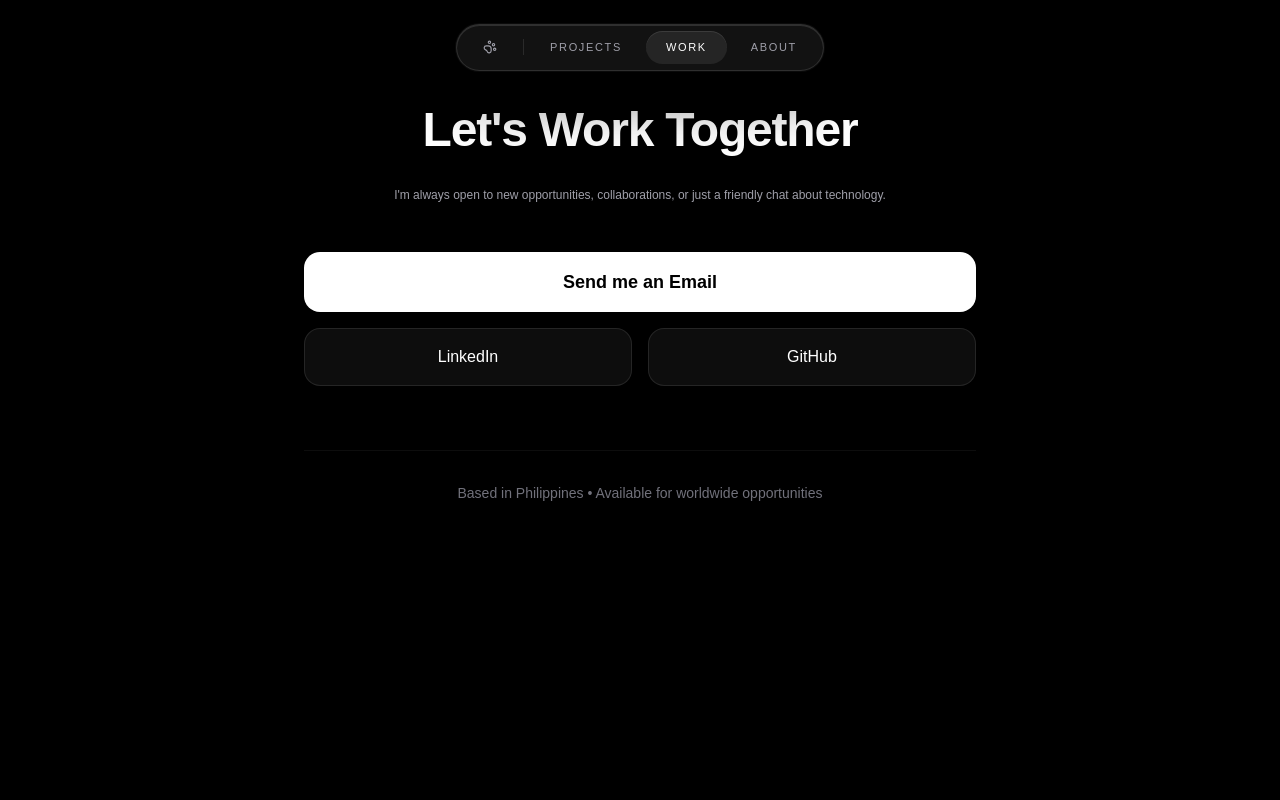
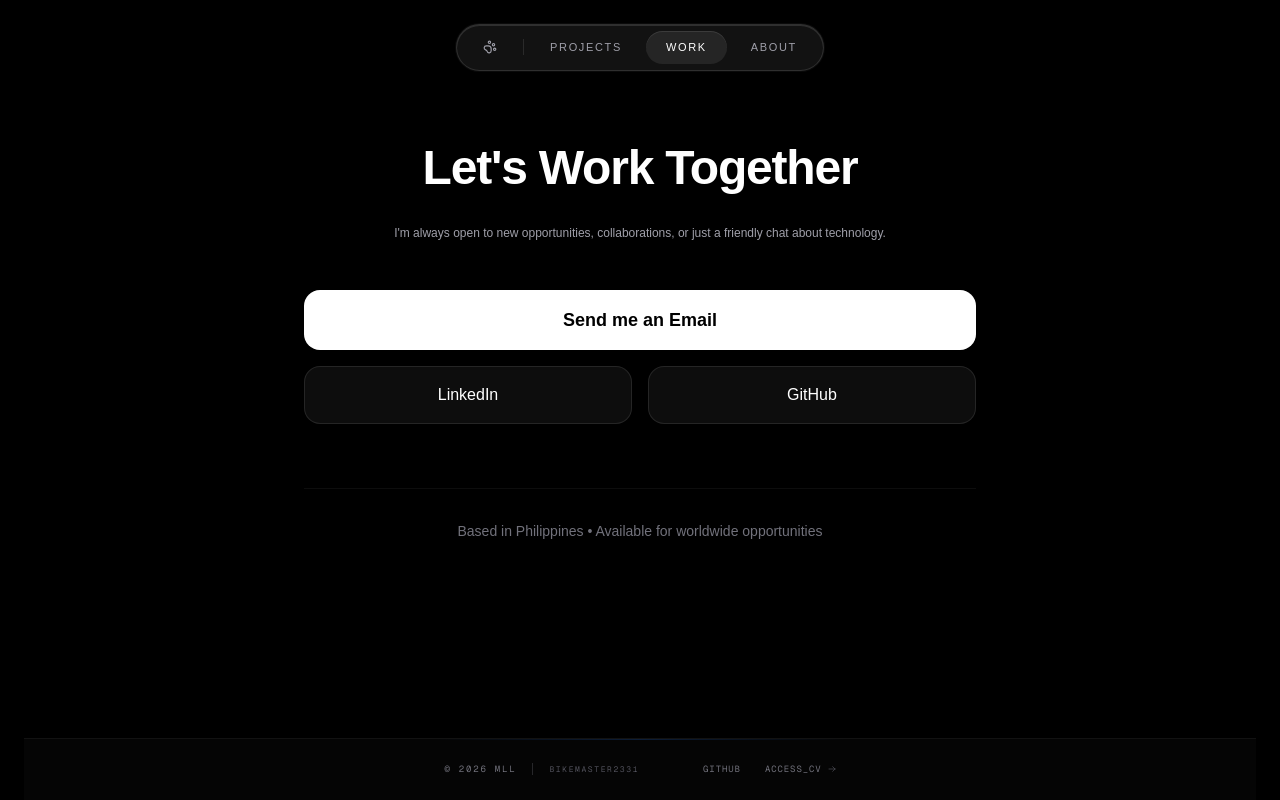
Before and after one commit to bikemaster2331/porpolyo, a Next.js app: page /work in a window 1280 px wide. Built offline with nearby package versions, Linux system fonts and the light colour scheme.

Commit message:
style: standardize about and work page layouts

```diff
--- a/src/app/about/page.tsx
+++ b/src/app/about/page.tsx
@@ -1,7 +1,9 @@
+import Footer from '@/components/footer';
+
 export default function About() {
   return (
-    <div className="flex flex-col items-center justify-center min-h-[70vh] px-8 pt-12">
-      <div className="max-w-2xl w-full">
+    <div className="flex flex-col items-center min-h-screen px-6 pt-24 md:pt-36 bg-black text-white">
+      <div className="max-w-2xl w-full flex-grow">
         <h1 className="text-5xl font-bold tracking-tight mb-8 text-center sm:text-left">
           About Me
         </h1>
@@ -17,6 +19,7 @@ export default function About() {
           </p>
         </div>
       </div>
+      <Footer />
     </div>
   );
 }
--- a/src/app/work/page.tsx
+++ b/src/app/work/page.tsx
@@ -1,9 +1,11 @@
+import Footer from '@/components/footer';
+
 export default function Work() {
   return (
-    <div className="flex flex-col items-center justify-center min-h-[70vh] px-8 pt-12 text-center">
-      <div className="max-w-2xl w-full">
+    <div className="flex flex-col items-center min-h-screen px-6 pt-24 md:pt-36 bg-black text-white text-center">
+      <div className="max-w-2xl w-full flex-grow">
         <h1 className="text-5xl font-bold tracking-tight mb-8">
-          Let's Work Together
+          Let&apos;s Work Together
         </h1>
         <p className="text-[12px] text-zinc-400 mb-8 md:mb-12">
           I&apos;m always open to new opportunities, collaborations, or just a friendly chat about technology.
@@ -43,6 +45,7 @@ export default function Work() {
           </p>
         </div>
       </div>
+      <Footer />
     </div>
   );
 }
```
